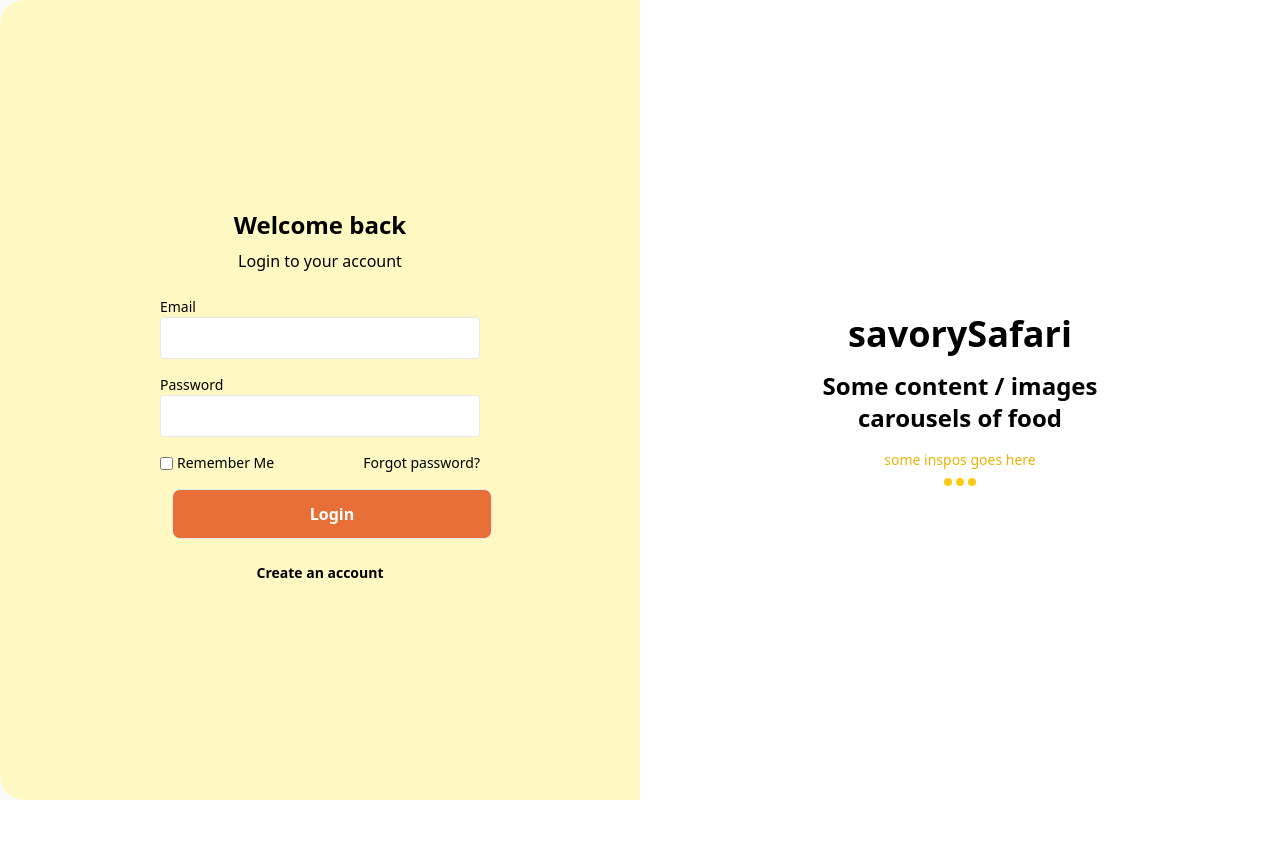
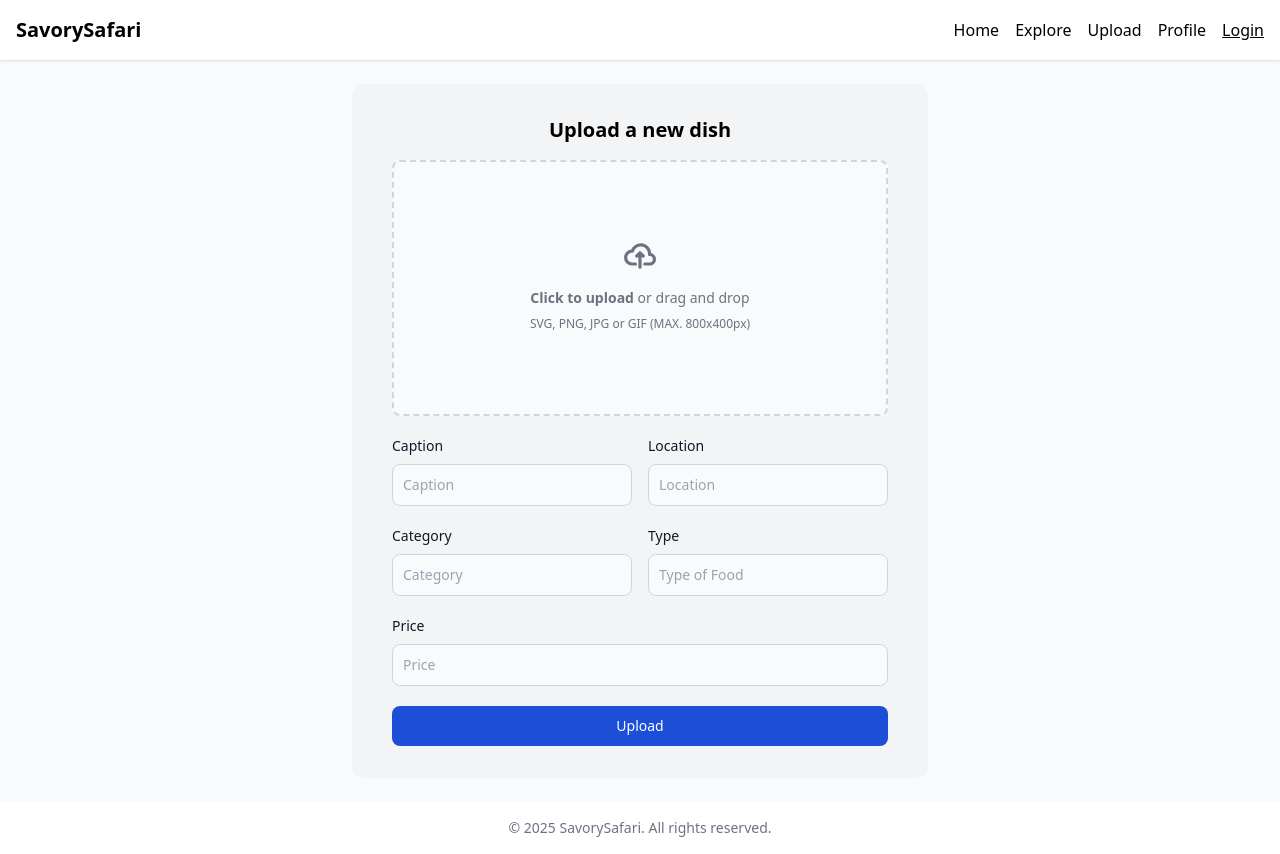
Before and after one commit to phil-ogutu/savory-safari, a React (Vite) app in the folder frontend/: page /upload in a window 1280 px wide. Before the commit this address led to /login. Before the commit the page ends 800 px from the top, so only its background shows below. Built offline with nearby package versions, Linux system fonts and the light colour scheme; what yup-password would draw is missing.

Commit message:
upload page

```diff
--- a/frontend/src/pages/Upload.jsx
+++ b/frontend/src/pages/Upload.jsx
@@ -1,15 +1,165 @@
-import React from "react";
+import React, { useState } from "react";
 import { Input } from "../components/UI/Input";
 import { Button } from "../components/UI/Button";
 
 export default function Upload() {
+  const [caption, setCaption] = useState("");
+  const [location, setLocation] = useState("");
+  const [category, setCategory] = useState("");
+  const [type, setType] = useState("");
+  const [price, setPrice] = useState("");
+  const [selectedFile, setSelectedFile] = useState(null);
+
+  const handleSubmit = (e) => {
+    e.preventDefault()
+
+    if (!selectedFile) {
+      alert("Please upload file")
+      return
+    }
+
+    const formData = new FormData();
+    formData.append("file", selectedFile);
+    formData.append("caption", caption);
+    formData.append("location", location);
+    formData.append("category", category);
+    formData.append("type", type);
+    formData.append("price", price);
+
+    fetch("http://endpoint", { method: "POST", body: formData })
+      .then((res) => {
+        if (!res.ok) throw new Error("Upload failed");
+        return res.json();
+      })
+      .then((data) => {
+        alert("Upload successful!");
+        console.log(data);
+        setCaption("");
+        setLocation("");
+        setCategory("");
+        setType("");
+        setPrice("");
+        setSelectedFile(null);
+      })
+      .catch((err) => {
+        console.error(err);
+        alert("Upload error");
+      });
+  };
+
   return (
-    <div className="max-w-xl mx-auto px-4 py-6">
-      <h2 className="text-xl font-bold mb-4">Upload a New Dish</h2>
-      <form className="space-y-4">
-        <Input placeholder="Title or Caption" />
-        <Input type="file" accept="image/*" />
-        <Button type="submit">Post</Button>
+    <div className="max-w-xl mx-auto px-10 py-8 bg-gray-100 rounded-xl">
+      <h2 className="text-xl font-semibold mb-4 text-center">
+        Upload a new dish
+      </h2>
+      <div className="mb-5 flex items-center justify-center w-full">
+        <label
+          for="dropzone-file"
+          className="flex flex-col items-center justify-center w-full h-64 border-2 border-gray-300 border-dashed rounded-lg cursor-pointer bg-gray-50 dark:hover:bg-gray-800 dark:bg-gray-700 hover:bg-gray-100 dark:border-gray-600 dark:hover:border-gray-500 dark:hover:bg-gray-600"
+        >
+          <div className="flex flex-col items-center justify-center pt-5 pb-6">
+            <svg
+              className="w-8 h-8 mb-4 text-gray-500 dark:text-gray-400"
+              aria-hidden="true"
+              xmlns="http://www.w3.org/2000/svg"
+              fill="none"
+              viewBox="0 0 20 16"
+            >
+              <path
+                stroke="currentColor"
+                stroke-linecap="round"
+                stroke-linejoin="round"
+                stroke-width="2"
+                d="M13 13h3a3 3 0 0 0 0-6h-.025A5.56 5.56 0 0 0 16 6.5 5.5 5.5 0 0 0 5.207 5.021C5.137 5.017 5.071 5 5 5a4 4 0 0 0 0 8h2.167M10 15V6m0 0L8 8m2-2 2 2"
+              />
+            </svg>
+            <p className="mb-2 text-sm text-gray-500 dark:text-gray-400">
+              <span className="font-semibold">Click to upload</span> or drag and
+              drop
+            </p>
+            <p className="text-xs text-gray-500 dark:text-gray-400">
+              SVG, PNG, JPG or GIF (MAX. 800x400px)
+            </p>
+          </div>
+          <input id="dropzone-file" type="file" className="hidden" onChange={(e) => setSelectedFile(e.target.files[0])}/>
+        </label>
+      </div>
+
+      <form
+        onSubmit={handleSubmit}
+        className="w-full grid grid-cols-1 md:grid-cols-2 gap-4 gap-y-0"
+      >
+        <div className="mb-5">
+          <label className="block mb-2 text-sm font-medium text-gray-900">
+            Caption
+          </label>
+          <input
+            type="text"
+            value={caption}
+            onChange={(e) => setCaption(e.target.value)}
+            className="bg-gray-50 border border-gray-300 text-gray-900 text-sm rounded-lg block w-full p-2.5"
+            placeholder="Caption"
+            required
+          />
+        </div>
+        <div className="mb-5">
+          <label className="block mb-2 text-sm font-medium text-gray-900">
+            Location
+          </label>
+          <input
+            type="text"
+            value={location}
+            onChange={(e) => setLocation(e.target.value)}
+            className="bg-gray-50 border border-gray-300 text-gray-900 text-sm rounded-lg block w-full p-2.5"
+            placeholder="Location"
+            required
+          />
+        </div>
+        <div className="mb-5">
+          <label className="block mb-2 text-sm font-medium text-gray-900">
+            Category
+          </label>
+          <input
+            type="text"
+            value={category}
+            onChange={(e) => setCategory(e.target.value)}
+            className="bg-gray-50 border border-gray-300 text-gray-900 text-sm rounded-lg block w-full p-2.5"
+            placeholder="Category"
+            required
+          />
+        </div>
+        <div className="mb-5">
+          <label className="block mb-2 text-sm font-medium text-gray-900">
+            Type
+          </label>
+          <input
+            type="text"
+            value={type}
+            onChange={(e) => setType(e.target.value)}
+            className="bg-gray-50 border border-gray-300 text-gray-900 text-sm rounded-lg block w-full p-2.5"
+            placeholder="Type of Food"
+            required
+          />
+        </div>
+        <div className="mb-5 col-span-2">
+          <label className="block mb-2 text-sm font-medium text-gray-900">
+            Price
+          </label>
+          <input
+            type="text"
+            value={price}
+            onChange={(e) => setPrice(e.target.value)}
+            className="bg-gray-50 border border-gray-300 text-gray-900 text-sm rounded-lg block w-full p-2.5"
+            placeholder="Price"
+            required
+          />
+        </div>
+        <button
+          type="submit"
+          className="col-span-2 text-white bg-blue-700 hover:bg-blue-800 font-medium rounded-lg text-sm w-full px-5 py-2.5 text-center"
+        >
+          Upload
+        </button>
       </form>
     </div>
   );
--- a/frontend/src/routes/AppRoutes.jsx
+++ b/frontend/src/routes/AppRoutes.jsx
@@ -27,9 +27,9 @@ const AppRoutes = () => {
         <Route
           path="/upload"
           element={
-            <ProtectedRoute>
+            // <ProtectedRoute>
               <Upload />
-            </ProtectedRoute>
+            // </ProtectedRoute>
           }
         />
       </Route>
```
